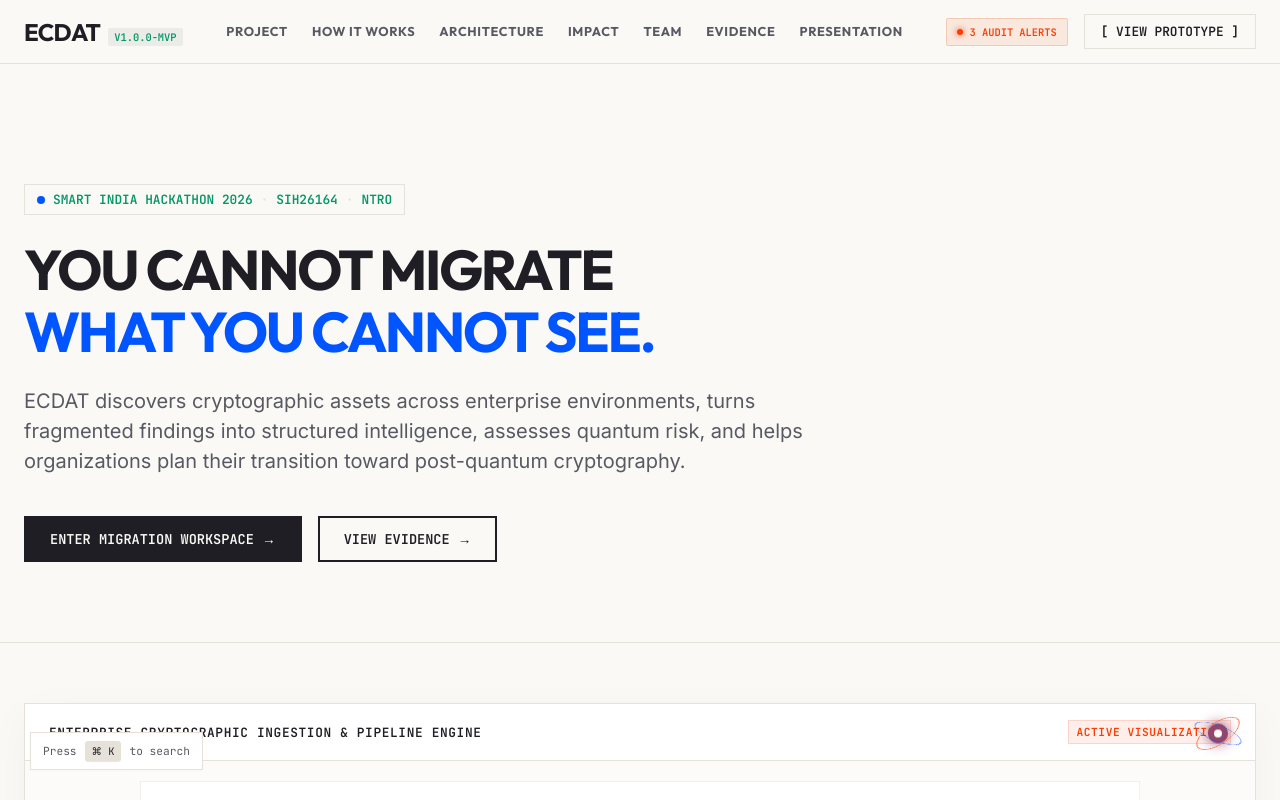
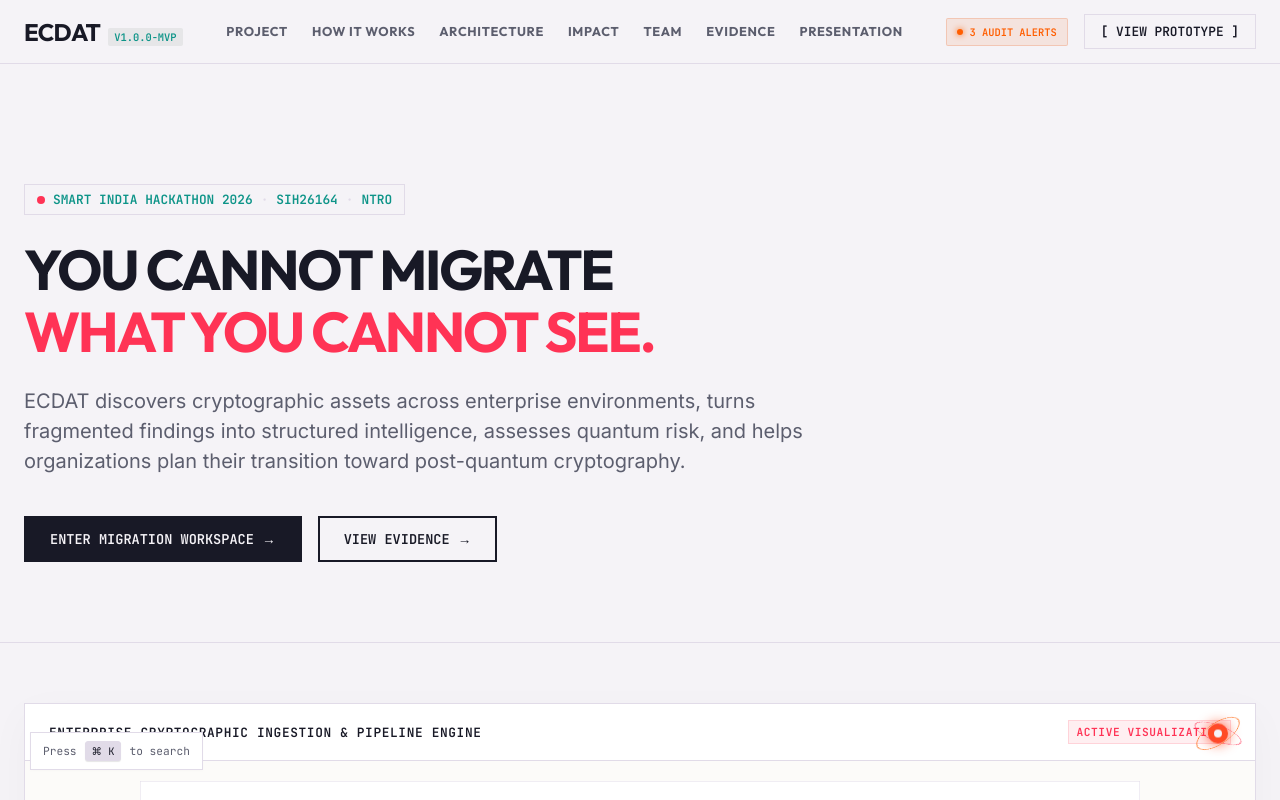
Before and after one commit to heyakhilnair/SIH-ECDTA-Team-LatentManifold, a Next.js app: page / in a window 1280 px wide. Shown: the top 800 px of the page. Built offline with nearby package versions, Linux system fonts and the light colour scheme.

Commit message:
design: implement Fuji Zen Dawn color scheme

```diff
--- a/src/app/globals.css
+++ b/src/app/globals.css
@@ -1,15 +1,15 @@
 /* Global Stylesheet for ECDAT */
 
 :root {
-  /* Color System - Sophisticated Designer Alabaster & French Blue Theme */
-  --color-base: #FAF9F6;        /* Alabaster / Warm Ivory Sand */
-  --color-primary: #1E1E24;     /* Heavy Ink Charcoal */
-  --color-secondary: #585A63;   /* Muted Ink Gray */
-  --color-accent: #0055FF;      /* Electric French Blue / High-Tech Cobalt */
-  --color-warning: #FF3B00;     /* Sunset Coral / Safety Orange */
-  --color-sage: #059669;        /* Jade Green / Compliance Mint */
-  --color-stone: #E6E2DA;       /* Warm Clay / Border Gray */
-  --color-card: #FFFFFF;        /* Clean White Plaster Card */
+  /* Color System - Fuji Zen Dawn Theme (Sakura, Sumi Ink, and Dawn Crimson) */
+  --color-base: #F5F3F7;        /* Misty Wisteria / Silent Dawn Frost (Base backdrop) */
+  --color-primary: #181926;     /* Sumi Calligraphy Ink (Deep Navy-Black for text) */
+  --color-secondary: #5C5E6E;   /* Ink Shadow Gray (Muted text) */
+  --color-accent: #FF3355;      /* Sunrise Crimson / Rising Sun (Primary brand color) */
+  --color-warning: #FF5E00;     /* Sunset Coral / Sulfur springs (Alerts) */
+  --color-sage: #0D9488;        /* Matcha Green / Forest Pine (Compliance) */
+  --color-stone: #E1DBE8;       /* Wisteria Clay (Borders) */
+  --color-card: #FFFFFF;        /* Zen White Plaster Card */
 
   /* Derived variables */
   --background: var(--color-base);
@@ -19,8 +19,8 @@
   --border-color: var(--color-stone);
   --border-thin: 1px solid var(--border-color);
   --border-thick: 1.5px solid var(--color-primary);
-  --shadow-sm: 0 1px 3px rgba(30, 30, 36, 0.02);
-  --shadow-md: 0 12px 40px rgba(30, 30, 36, 0.04); /* Soft diffuse designer shadow */
+  --shadow-sm: 0 1px 3px rgba(24, 25, 38, 0.02);
+  --shadow-md: 0 12px 40px rgba(24, 25, 38, 0.03); /* Soft wisteria shadow */
   --transition-smooth: all 0.3s cubic-bezier(0.25, 0.8, 0.25, 1);
   --transition-fast: all 0.15s ease-in-out;
 }
@@ -105,10 +105,10 @@
 .mono-tag-accent {
   font-family: var(--font-mono), monospace;
   font-size: 0.7rem;
-  background-color: rgba(255, 59, 0, 0.08);
-  color: var(--color-warning);
+  background-color: rgba(255, 51, 85, 0.08);
+  color: var(--color-accent);
   padding: 4px 8px;
-  border: 1px solid rgba(255, 59, 0, 0.15);
+  border: 1px solid rgba(255, 51, 85, 0.15);
   text-transform: uppercase;
   letter-spacing: 0.05em;
   font-weight: 600;
@@ -117,10 +117,10 @@
 .mono-tag-sage {
   font-family: var(--font-mono), monospace;
   font-size: 0.7rem;
-  background-color: rgba(5, 150, 105, 0.08);
+  background-color: rgba(13, 148, 136, 0.08);
   color: var(--color-sage);
   padding: 4px 8px;
-  border: 1px solid rgba(5, 150, 105, 0.15);
+  border: 1px solid rgba(13, 148, 136, 0.15);
   text-transform: uppercase;
   letter-spacing: 0.05em;
   font-weight: 600;
@@ -152,7 +152,7 @@
   display: inline-block;
   width: 8px;
   height: 8px;
-  background-color: var(--color-warning);
+  background-color: var(--color-accent);
   border-radius: 50%;
   animation: pulseDot 2s infinite ease-in-out;
 }
@@ -161,8 +161,8 @@
 .technical-grid {
   background-size: 30px 30px;
   background-image:
-    linear-gradient(to right, rgba(30, 30, 36, 0.02) 1px, transparent 1px),
-    linear-gradient(to bottom, rgba(30, 30, 36, 0.02) 1px, transparent 1px);
+    linear-gradient(to right, rgba(24, 25, 38, 0.02) 1px, transparent 1px),
+    linear-gradient(to bottom, rgba(24, 25, 38, 0.02) 1px, transparent 1px);
 }
 
 .technical-card {
@@ -176,7 +176,7 @@
 
 .technical-card:hover {
   border-color: var(--color-accent);
-  box-shadow: 0 12px 50px rgba(30, 30, 36, 0.05);
+  box-shadow: 0 12px 50px rgba(24, 25, 38, 0.05);
 }
 
 /* Global Override for CSS Module Cards */
@@ -230,7 +230,7 @@
 [class*="refCard"]:hover,
 [class*="metricCard"]:hover {
   border-color: var(--color-accent) !important;
-  box-shadow: 0 15px 50px rgba(30, 30, 36, 0.05) !important;
+  box-shadow: 0 15px 50px rgba(24, 25, 38, 0.05) !important;
   transform: translateY(-2px) !important;
 }
 
@@ -258,7 +258,7 @@
 [class*="candidateTab"]:hover,
 [class*="playgroundTabBtn"]:hover,
 [class*="filterBtn"]:hover {
-  background-color: rgba(0, 85, 255, 0.05) !important;
+  background-color: rgba(255, 51, 85, 0.05) !important;
   color: var(--color-accent) !important;
   border-color: var(--color-accent) !important;
 }
@@ -296,8 +296,8 @@
 [class*="terminalLogs"],
 [class*="consoleLogsMini"],
 [class*="diffPre"] {
-  background-color: #1E1E24 !important;
-  color: #E6E2DA !important;
+  background-color: #181926 !important;
+  color: #F5F3F7 !important;
   border: var(--border-thin) !important;
 }
 
@@ -317,7 +317,7 @@
 }
 
 [class*="selectedRow"] {
-  background-color: rgba(0, 85, 255, 0.03) !important;
+  background-color: rgba(255, 51, 85, 0.03) !important;
   border-left: 3px solid var(--color-accent) !important;
 }
 
```
